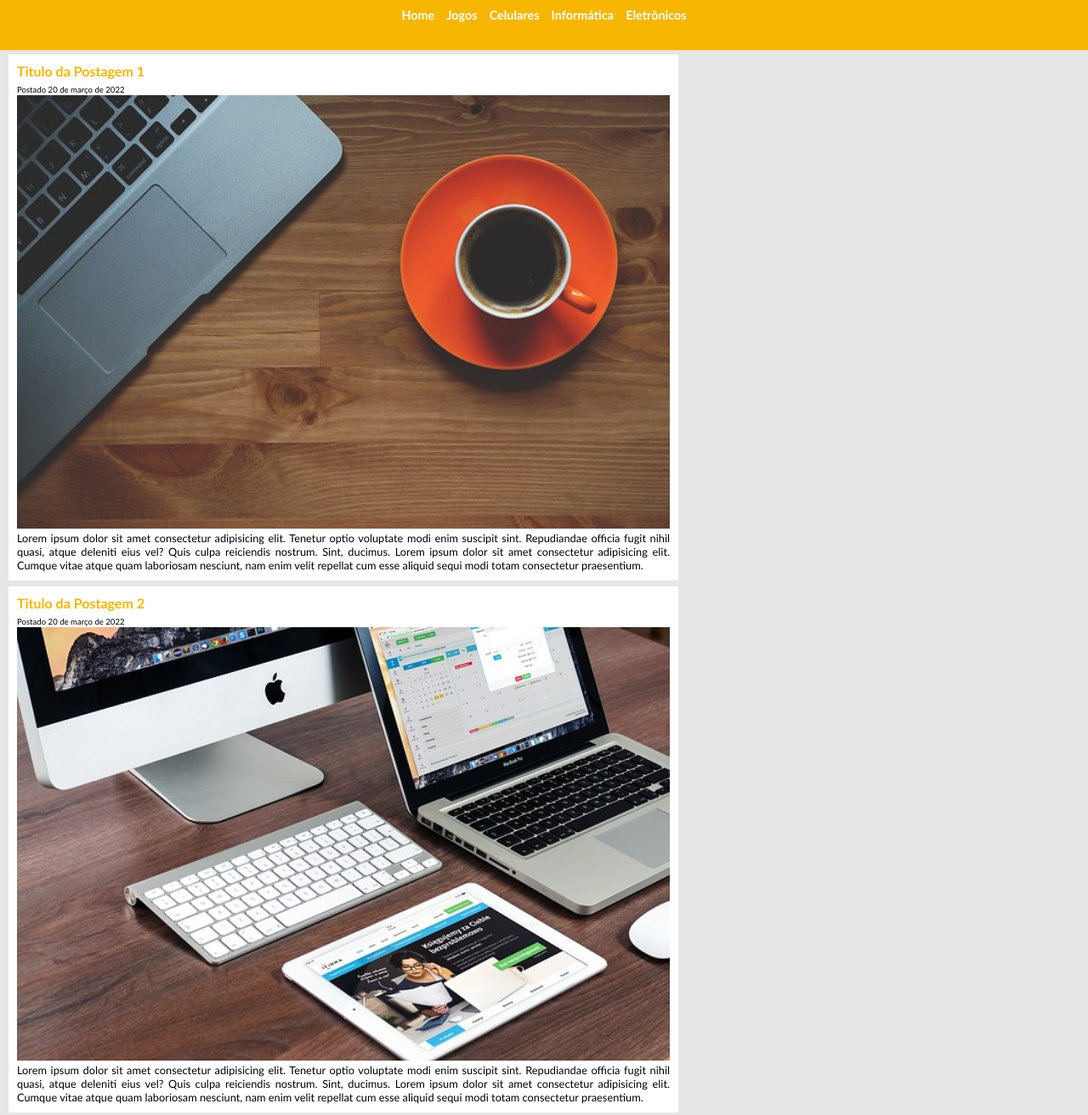
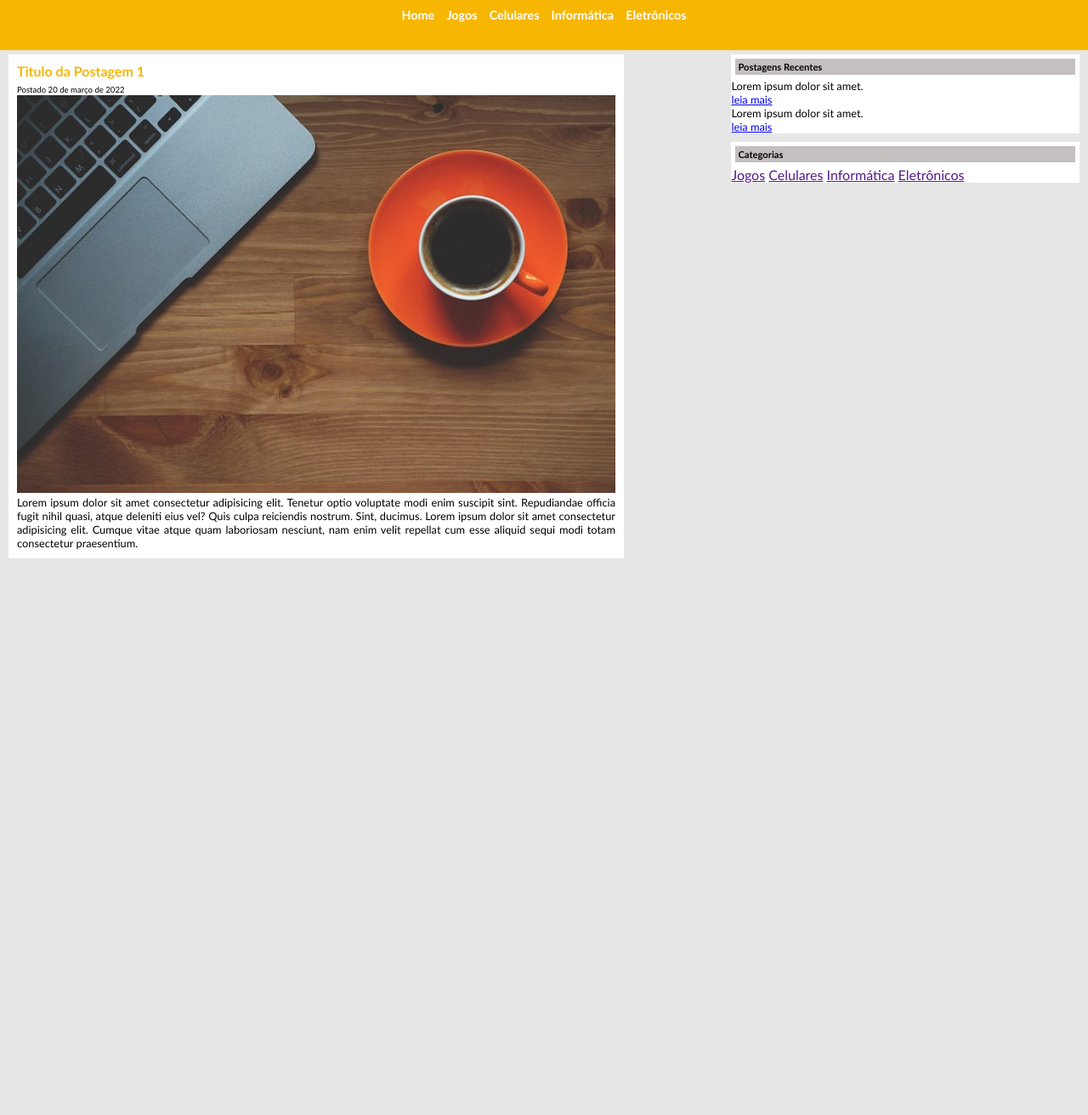
Before and after one commit to Leal86/developWeb, a plain HTML site: page Projeto - TecBlog/index.html in a window 1280 px wide. Shown: the part 61-1373 px from the top of the page at 85% size. After the commit the page ends 800 px from the top, so only its background shows below. Drawn offline with Linux system fonts and the light colour scheme.

Commit message:
Inseri menu lateral

```diff
--- a/Projeto - TecBlog/estilo/style.css
+++ b/Projeto - TecBlog/estilo/style.css
@@ -68,13 +68,15 @@ nav > li > a:hover {
 }
 
 #section-postagens {
+    display: block;
 }
 
 .postagem {
-    width: 60%;
-    margin: 5px 10px 7px 10px;
+    width: 55%;
+    margin: 5px 0px 10px 10px;
     padding: 10px;
     background-color: white;
+    float: left;
 
 }
 
@@ -98,5 +100,15 @@ p {
 
 .txt-laterais {
     background-color: white;
-    width: 25%;
+    width: 32%;
+    float: right;
+    margin: 5px 10px 5px 5px;
 }
+
+h5 {
+    background-color: rgb(197, 191, 191);
+    font-size: 0.7em;
+    margin: 5px;
+    padding: 3px;
+    font-weight: 800;
+}
--- a/Projeto - TecBlog/index.html
+++ b/Projeto - TecBlog/index.html
@@ -57,24 +57,29 @@
 
         </div>
 
-        <div class="postagem">
-
-            <h2>Titulo da Postagem 2</h2>
-            <span class="data-postagem">Postado 20 de março de 2022</span>
-            <img class="img-postagem" src="img/imagem2.jpg" alt="">
-            <p>
-                Lorem ipsum dolor sit amet consectetur adipisicing elit. Tenetur optio voluptate modi enim suscipit sint.
-                Repudiandae officia fugit nihil quasi, atque deleniti eius vel? Quis culpa reiciendis nostrum. Sint,
-                ducimus. Lorem ipsum dolor sit amet consectetur adipisicing elit. Cumque vitae atque quam laboriosam
-                nesciunt, nam enim velit repellat cum esse aliquid sequi modi totam consectetur praesentium.
-            </p>
-
-        </div>
-
         <aside class="txt-laterais">
             <div class="area-lateral">
                 <div>
                     <h5>Postagens Recentes</h5>
+                    <p>
+                        Lorem ipsum dolor sit amet. <br>
+                        <a href="#">leia mais</a>
+                    </p>
+                    <p>
+                        Lorem ipsum dolor sit amet. <br>
+                        <a href="#">leia mais</a>
+                    </p>
+                </div>
+            </div>
+        </aside>
+        <aside class="txt-laterais">
+            <div class="area-lateral">
+                <div>
+                    <h5>Categorias</h5>
+                    <a href="">Jogos</a>
+                    <a href="">Celulares</a>
+                    <a href="">Informática</a>
+                    <a href="">Eletrônicos</a>
                 </div>
             </div>
         </aside>
```
